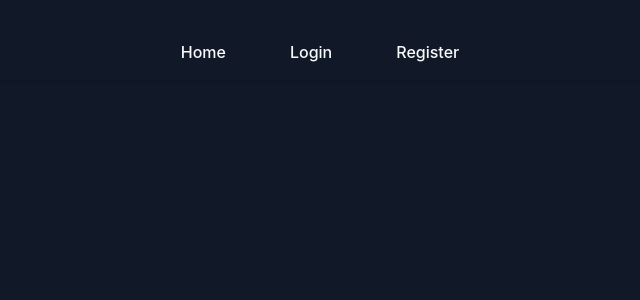
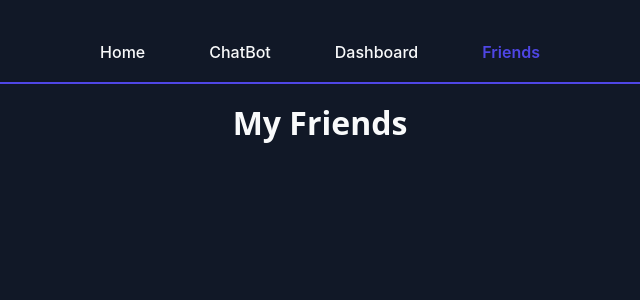
Before and after one commit to OssyCA/PersonalChatbot, a React (Vite) app in the folder chatbot_frontend/: page /friendPage in a window 1280 px wide. Before the commit this address had no page. Shown: the top 300 px of the page, without its empty margins (320-960 px from the left). Built offline with nearby package versions, Linux system fonts and the light colour scheme.

Commit message:
Friends start

```diff
--- a/chatbot_frontend/src/App.jsx
+++ b/chatbot_frontend/src/App.jsx
@@ -7,6 +7,7 @@ import UserDashboard from "./Pages/UserDashboard";
 import AdminDashboard from "./Pages/AdminDashboard";
 import ResetPassword from "./Pages/ResetPassword";
 import ProductPage from "./Pages/ProductPage";
+import FriendPage from "./Pages/FriendPage";
 import Navbar from "./Comp/Navbar";
 import { BrowserRouter as Router, Routes, Route } from "react-router-dom";
 
@@ -25,6 +26,7 @@ function App() {
             <Route path="/startscreen" element={<StartScreen />} />
             <Route path="/admin-dashboard" element={<AdminDashboard />} />
             <Route path="/resetpassword" element={<ResetPassword />} />
+            <Route path="/friendPage" element={<FriendPage />} />
             {/* Protected Routes*/}
             <Route element={<ProtectedRoute />}>
               <Route path="/chatbot" element={<ChatBot />} />
--- a/chatbot_frontend/src/Comp/Navbar.jsx
+++ b/chatbot_frontend/src/Comp/Navbar.jsx
@@ -3,13 +3,13 @@ import { useState, useEffect } from "react";
 
 // NEED TO FIX TO UPDATE THE NAVBAR WHEN USER LOGS IN OR LOGS OUT
 const Navbar = () => {
-  const [isLoggedIn, setIsLoggedIn] = useState(false);
+  // const [isLoggedIn, setIsLoggedIn] = useState(false);
 
-  useEffect(() => {
-    // Check if user is logged in
-    const username = localStorage.getItem("username");
-    setIsLoggedIn(!!username);
-  }, []);
+  // useEffect(() => {
+  //   // Check if user is logged in
+  //   const username = localStorage.getItem("username");
+  //   setIsLoggedIn(!!username);
+  // }, []);
 
   return (
     <header>
@@ -25,34 +25,6 @@ const Navbar = () => {
               Home
             </NavLink>
           </li>
-
-          {!isLoggedIn && (
-            <>
-              <li className="nav-item">
-                <NavLink
-                  to="/login"
-                  className={({ isActive }) =>
-                    isActive ? "nav-link active" : "nav-link"
-                  }
-                >
-                  Login
-                </NavLink>
-              </li>
-              <li className="nav-item">
-                <NavLink
-                  to="/register"
-                  className={({ isActive }) =>
-                    isActive ? "nav-link active" : "nav-link"
-                  }
-                >
-                  Register
-                </NavLink>
-              </li>
-            </>
-          )}
-
-          {isLoggedIn && (
-            <>
           <li className="nav-item">
             <NavLink
               to="/chatbot"
@@ -73,8 +45,16 @@ const Navbar = () => {
               Dashboard
             </NavLink>
           </li>
-            </>
-          )}
+          <li>
+            <NavLink
+              to="/friendPage"
+              className={({ isActive }) =>
+                isActive ? "nav-link active" : "nav-link"
+              }
+            >
+              Friends
+            </NavLink>
+          </li>
         </ul>
       </nav>
     </header>
--- /dev/null
+++ b/chatbot_frontend/src/Pages/FriendPage.jsx
@@ -0,0 +1,11 @@
+import React from "react";
+
+const FriendPage = () => {
+  return (
+    <>
+      <h1>My Friends</h1>
+    </>
+  );
+};
+
+export default FriendPage;
```
Also changed, not shown: chatbot_frontend/src/TempData/tempfriends.json (added, +26 -0 lines). Lines whose indentation alone changed are shown as unchanged.
